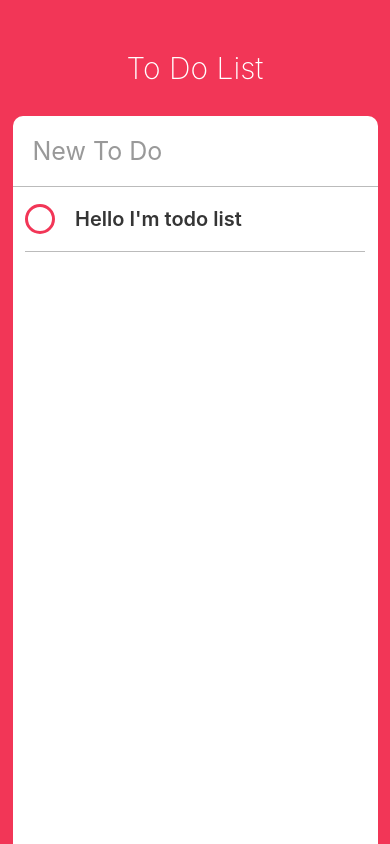
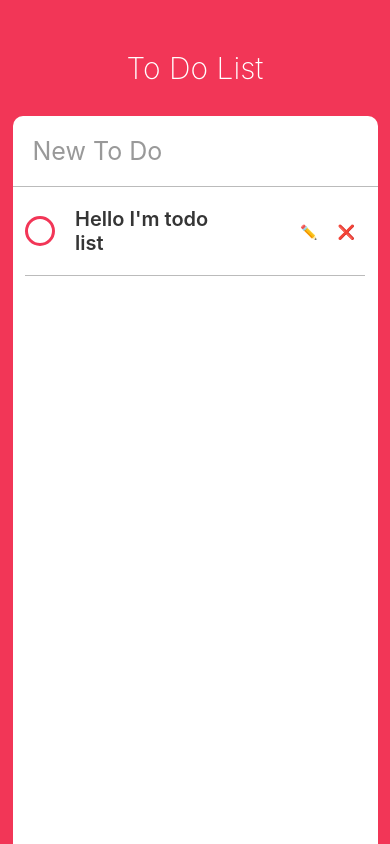
Before and after one commit to DianaLeee/todo-list-project, a React Native app: screen / in a window 390 px wide. Built offline with nearby package versions, Linux system fonts and the light colour scheme.

Commit message:
Add button
수정, 삭제 버튼 추가

```diff
--- a/ToDo.js
+++ b/ToDo.js
@@ -8,16 +8,42 @@
         isCompleted: false
     };
     render() {
-        const {isCompleted} = this.state;
+        const {isCompleted, isEditing} = this.state;
         return (
             <View style={styles.container}>
+                <View style={styles.column}>
                     <TouchableOpacity onPress={this._toggleComplete}>
-                    <View style={[styles.circle, isCompleted ? styles.completedCircle : styles.uncompletedCircle]} />
+                        <View style={[
+                            styles.circle,
+                            isCompleted ? styles.completedCircle : styles.uncompletedCircle
+                            ]} />
                     </TouchableOpacity>
                     <Text style={[
                         styles.text,
                         isCompleted ? styles.completedText : styles.uncompletedText
                         ]}>Hello I'm todo list</Text>
+                </View>
+                    {isEditing ?
+                        <View style={styles.actions}>
+                            <TouchableOpacity onPressOut={this._finishEditing}>
+                                <View style={styles.actionContainer}>
+                                    <Text style={styles.actionText}>✅</Text>
+                                </View>
+                            </TouchableOpacity>
+                        </View> :
+                        <View style={styles.actions}>
+                            <TouchableOpacity onPressOut={this._startEditing}>
+                                <View style={styles.actionContainer}>
+                                    <Text style={styles.actionText}>✏️</Text>
+                                </View>
+                            </TouchableOpacity>
+                            <TouchableOpacity>
+                                <View style={styles.actionContainer}>
+                                    <Text style={styles.actionText}>❌</Text>
+                                </View>
+                            </TouchableOpacity>
+                        </View>
+                     }
             </View>
         );
     }
@@ -28,7 +54,18 @@
             });
         });
     }
-
+    _startEditing = () => {
+        this.setState(prevState => {
+            return {
+                isEditing: true
+            }
+        });
+    }
+    _finishEditing = () => {
+        this.setState({
+            isEditing: false
+        });
+    }
 }
 const styles = StyleSheet.create({
     container: {
@@ -37,6 +74,7 @@
         borderBottomWidth: StyleSheet.hairlineWidth,
         flexDirection: "row",
         alignItems: "center",
+        justifyContent: "space-between",
     },
     circle: {
         width: 30,
@@ -63,5 +101,18 @@
     },
     uncompletedText: {
         color:"#353535"
-    }
+    },
+    column: {
+        flexDirection: "row",
+        alignItems: "center",
+        width: width / 2,
+        justifyContent: "space-between",
+    },
+    actions: {
+        flexDirection: "row",
+    },
+    actionContainer: {
+        marginVertical: 10,
+        marginHorizontal: 10
+    },
 });
```
Lines whose indentation alone changed are shown as unchanged.
